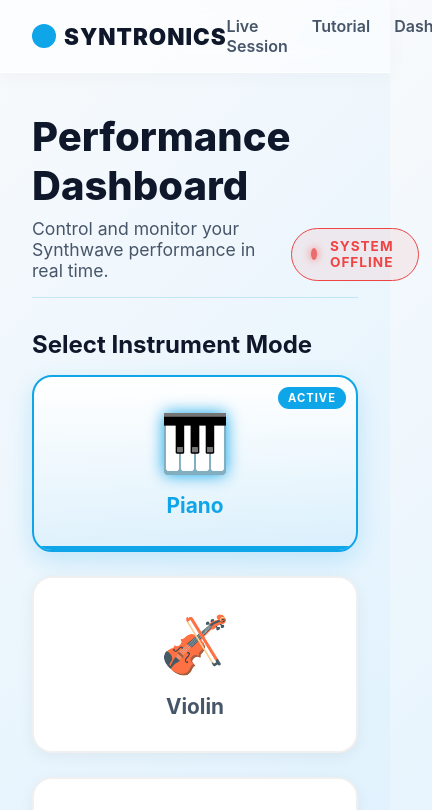
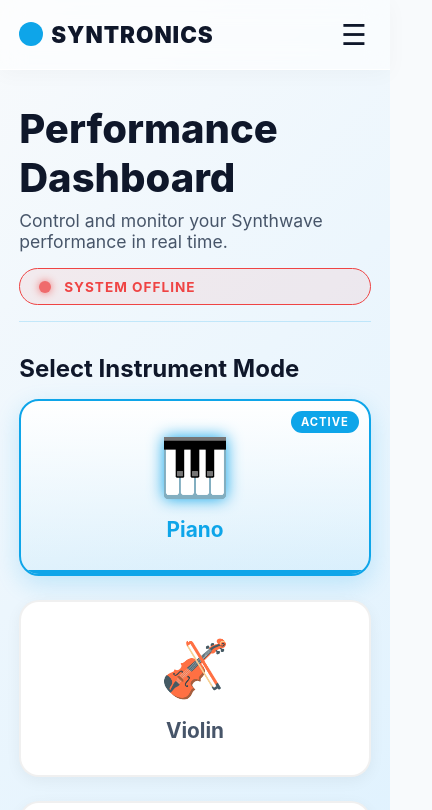
Before and after one commit to KaviEke/synthwave, a React app in the folder frontend/: page /dashboard in a window 390 px wide. Shown: the top 810 px of the page, 432 px wide, since content can reach past the window. Built offline with nearby package versions, Linux system fonts and the light colour scheme; no server answers; sample sign-in values are in the browser's storage; the HTML template or start-up script is replaced by a standard one.

Commit message:
Optimize styling for mobile layout

```diff
--- a/frontend/src/App.jsx
+++ b/frontend/src/App.jsx
@@ -29,6 +29,7 @@ const Navigation = () => {
   const { user, logout } = useContext(AuthContext);
   const { currentNote } = useContext(SocketContext);
   const [activeInstrument, setActiveInstrument] = useState(null);
+  const [isOpen, setIsOpen] = useState(false);
   const location = useLocation();
 
   useEffect(() => {
@@ -37,14 +38,22 @@ const Navigation = () => {
     }
   }, [currentNote]);
 
+  useEffect(() => {
+    setIsOpen(false);
+  }, [location]);
+
   return (
     <nav className="nav-bar" style={{
       position: 'fixed',
       top: 0,
       width: '100%',
-      zIndex: 50
+      zIndex: 50,
+      display: 'flex',
+      justifyContent: 'space-between',
+      alignItems: 'center',
+      boxSizing: 'border-box'
     }}>
-      <div style={{fontWeight: '900', fontSize: '1.4rem', color: 'var(--text-main)', letterSpacing: '1px', display: 'flex', alignItems: 'center', gap: '0.5rem'}}>
+      <div style={{fontWeight: '900', fontSize: '1.4rem', color: 'var(--text-main)', letterSpacing: '1px', display: 'flex', alignItems: 'center', gap: '0.5rem', flexWrap: 'wrap'}}>
         <span style={{ display: 'inline-block', width: '24px', height: '24px', background: 'var(--primary)', borderRadius: '50%' }}></span>
         <Link to="/" style={{ color: 'inherit', textDecoration: 'none' }}>SYNTRONICS</Link>
         {activeInstrument && (
@@ -53,7 +62,26 @@ const Navigation = () => {
           </span>
         )}
       </div>
-      <div className="nav-links">
+
+      {/* Mobile Menu Toggle Button */}
+      <button
+        onClick={() => setIsOpen(!isOpen)}
+        className="mobile-toggle"
+        style={{
+          background: 'none',
+          border: 'none',
+          fontSize: '1.8rem',
+          cursor: 'pointer',
+          color: 'var(--text-main)',
+          padding: '4px',
+          alignItems: 'center',
+          justifyContent: 'center'
+        }}
+      >
+        {isOpen ? '✕' : '☰'}
+      </button>
+
+      <div className={`nav-links ${isOpen ? 'mobile-open' : ''}`}>
         {user ? (
           <>
             <Link to="/live">Live Session</Link>
--- a/frontend/src/index.css
+++ b/frontend/src/index.css
@@ -7,6 +7,19 @@
   --secondary: #3b82f6;
   --text-main: #0f172a;
   --text-muted: #475569;
+
+  /* Responsive Variables */
+  --section-padding: 4rem 6rem;
+  --section-padding-large: 6rem;
+  --hero-font-size: 4.5rem;
+  --h2-font-size: 3rem;
+  --panel-padding: 3rem 4rem;
+  --panel-padding-medium: 3rem;
+  --piano-key-height: 140px;
+  --drum-pad-size: 100px;
+  --sidebar-width: 300px;
+  --sidebar-overflow: auto;
+  --violin-label-right: -40px;
 }
 
 * {
@@ -170,3 +183,89 @@ input:focus {
   font-size: 0.875rem;
   text-align: center;
 }
+
+/* --- Mobile / Responsive Overrides --- */
+
+.mobile-toggle {
+  display: none !important;
+}
+
+/* Responsive layouts */
+.responsive-flex-row-to-col {
+  display: flex;
+  flex-direction: row;
+}
+
+.responsive-header {
+  display: flex;
+  justify-content: space-between;
+  align-items: flex-end;
+}
+
+@media (max-width: 768px) {
+  :root {
+    --section-padding: 2rem 1.2rem;
+    --section-padding-large: 2.5rem 1.2rem;
+    --hero-font-size: 2.2rem;
+    --h2-font-size: 1.8rem;
+    --panel-padding: 2rem 1.2rem;
+    --panel-padding-medium: 1.5rem 1.2rem;
+    --piano-key-height: 100px;
+    --drum-pad-size: 75px;
+    --sidebar-width: 100%;
+    --sidebar-overflow: visible;
+    --violin-label-right: 10px;
+  }
+
+  .mobile-toggle {
+    display: flex !important;
+  }
+
+  /* Force vertical stacking on mobile */
+  .responsive-flex-row-to-col {
+    flex-direction: column !important;
+    gap: 1.5rem !important;
+    overflow-y: auto !important;
+  }
+
+  .responsive-flex-row-to-col > div {
+    width: 100% !important;
+    max-width: 100% !important;
+  }
+
+  .responsive-header {
+    flex-direction: column !important;
+    align-items: flex-start !important;
+    gap: 1rem !important;
+  }
+
+  .responsive-header > div {
+    width: 100%;
+  }
+
+  /* Navbar styling overrides for mobile drawer */
+  .nav-bar {
+    padding: 0.8rem 1.2rem !important;
+  }
+
+  .nav-links {
+    display: none; /* Hidden by default, toggled via React state */
+  }
+
+  .nav-links.mobile-open {
+    display: flex !important;
+    flex-direction: column;
+    position: absolute;
+    top: 100%;
+    left: 0;
+    right: 0;
+    background: rgba(255, 255, 255, 0.95);
+    backdrop-filter: blur(16px);
+    border-bottom: 1px solid var(--glass-border);
+    padding: 1.5rem;
+    gap: 1.2rem;
+    box-shadow: 0 10px 20px rgba(0,0,0,0.05);
+    align-items: center;
+    z-index: 100;
+  }
+}
--- a/frontend/src/pages/Dashboard.jsx
+++ b/frontend/src/pages/Dashboard.jsx
@@ -106,11 +106,11 @@ export default function Dashboard() {
   ];
 
   return (
-    <div style={{ minHeight: '100vh', padding: '2rem', fontFamily: "'Inter', system-ui, sans-serif" }}>
+    <div style={{ minHeight: '100vh', padding: 'var(--panel-padding-medium)', fontFamily: "'Inter', system-ui, sans-serif" }}>
       <div style={{ maxWidth: '1400px', margin: '0 auto', display: 'flex', flexDirection: 'column', gap: '2rem' }}>
 
         {/* 1. HEADER */}
-        <div style={{ display: 'flex', justifyContent: 'space-between', alignItems: 'flex-end', borderBottom: `1px solid ${colors.border}`, paddingBottom: '1rem' }}>
+        <div className="responsive-header" style={{ borderBottom: `1px solid ${colors.border}`, paddingBottom: '1rem' }}>
           <div>
             <h1 style={{ fontSize: '2.5rem', fontWeight: 800, margin: 0, color: colors.textMain }}>
               Performance Dashboard
@@ -175,7 +175,7 @@ export default function Dashboard() {
         </section>
 
         {/* 3. CONTROLLER STATUS CARDS */}
-        <section style={{ display: 'grid', gridTemplateColumns: 'repeat(auto-fit, minmax(400px, 1fr))', gap: '1.5rem' }}>
+        <section style={{ display: 'grid', gridTemplateColumns: 'repeat(auto-fit, minmax(280px, 1fr))', gap: '1.5rem' }}>
           {/* Controller 1 */}
           <div style={panelStyle}>
             <div style={{ display: 'flex', justifyContent: 'space-between', alignItems: 'flex-start', marginBottom: '1.5rem' }}>
@@ -228,7 +228,7 @@ export default function Dashboard() {
         </section>
 
         {/* 4 & 5. LIVE MONITOR & VISUALIZER */}
-        <section style={{ display: 'grid', gridTemplateColumns: 'repeat(auto-fit, minmax(400px, 1fr))', gap: '1.5rem' }}>
+        <section style={{ display: 'grid', gridTemplateColumns: 'repeat(auto-fit, minmax(280px, 1fr))', gap: '1.5rem' }}>
 
           {/* LIVE MONITOR */}
           <div style={{ ...panelStyle, display: 'flex', flexDirection: 'column' }}>
@@ -390,7 +390,7 @@ export default function Dashboard() {
         </section>
 
         {/* 6 & 7. AUDIO & GESTURE */}
-        <section style={{ display: 'grid', gridTemplateColumns: 'repeat(auto-fit, minmax(400px, 1fr))', gap: '1.5rem' }}>
+        <section style={{ display: 'grid', gridTemplateColumns: 'repeat(auto-fit, minmax(280px, 1fr))', gap: '1.5rem' }}>
 
           {/* AUDIO CONTROL */}
           <div style={panelStyle}>
--- a/frontend/src/pages/LiveSession.jsx
+++ b/frontend/src/pages/LiveSession.jsx
@@ -38,8 +38,10 @@ const InteractiveInstrument = ({ instrument }) => {
   return (
     <motion.div
       style={{
-        width: '400px',
-        height: '400px',
+        width: '100%',
+        maxWidth: '400px',
+        height: 'auto',
+        aspectRatio: '1',
         display: 'flex',
         justifyContent: 'center',
         alignItems: 'center',
--- a/frontend/src/pages/TutorialDrum.jsx
+++ b/frontend/src/pages/TutorialDrum.jsx
@@ -194,8 +194,8 @@ const TutorialDrum = () => {
                 } : {}}
                 transition={isActive ? { duration: 0.8, repeat: Infinity } : {}}
                 style={{
-                  width: 100,
-                  height: 100,
+                  width: 'var(--drum-pad-size, 100px)',
+                  height: 'var(--drum-pad-size, 100px)',
                   borderRadius: '50%',
                   background: isActive
                     ? `radial-gradient(circle, ${pad.color}44, ${pad.color}11)`
--- a/frontend/src/pages/TutorialViolin.jsx
+++ b/frontend/src/pages/TutorialViolin.jsx
@@ -230,7 +230,7 @@ const TutorialViolin = () => {
               return (
                 <div key={`label-${str.name}`} style={{
                   position: 'absolute',
-                  right: -40, top: 12 + str.y * 48,
+                  right: 'var(--violin-label-right, -40px)', top: 12 + str.y * 48,
                   fontSize: '0.9rem', fontWeight: 700,
                   color: isActive ? str.color : '#6b7280',
                   transition: 'color 0.3s',
--- a/frontend/src/pages/VocalTuner.jsx
+++ b/frontend/src/pages/VocalTuner.jsx
@@ -565,10 +565,10 @@ export default function VocalTuner() {
   const hubOnline = deviceStatus?.active;
 
   return (
-    <div style={{ flex: 1, display: 'flex', gap: '2rem', padding: '2rem 3rem', overflow: 'hidden', minHeight: 0 }}>
+    <div className="responsive-flex-row-to-col" style={{ flex: 1, gap: '2rem', padding: 'var(--panel-padding-medium)', minHeight: 0 }}>
 
       {/* LEFT PANEL */}
-      <motion.div style={{ width: '300px', display: 'flex', flexDirection: 'column', gap: '1.2rem', overflowY: 'auto' }}
+      <motion.div style={{ width: 'var(--sidebar-width, 300px)', display: 'flex', flexDirection: 'column', gap: '1.2rem', overflowY: 'var(--sidebar-overflow, auto)' }}
         initial={{ x: -30, opacity: 0 }} animate={{ x: 0, opacity: 1 }}>
 
         {/* Scale & Key */}
```
Also changed, not shown: frontend/src/pages/Home.jsx (+7 -7 lines), frontend/src/pages/TutorialPiano.jsx (+5 -3 lines).
